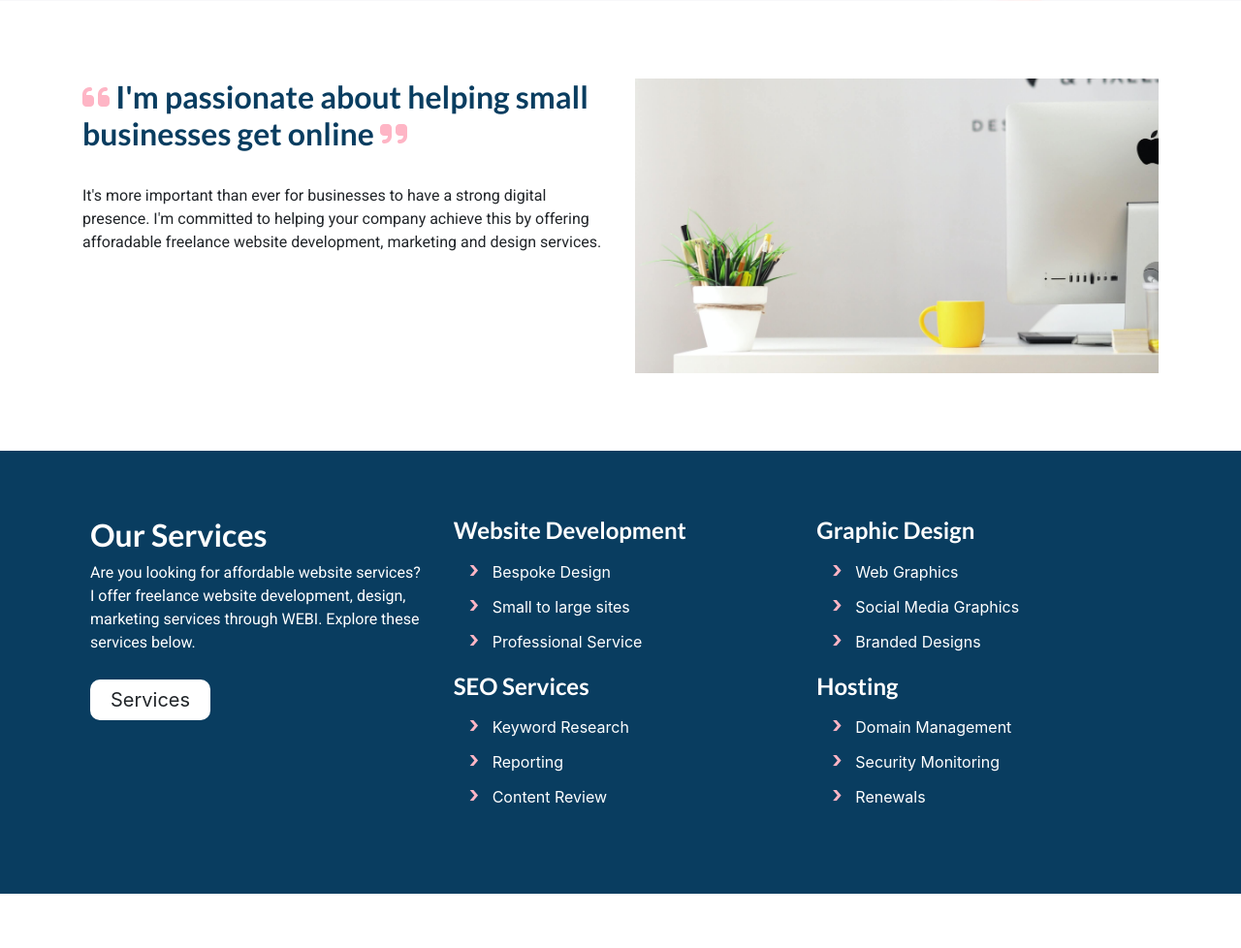
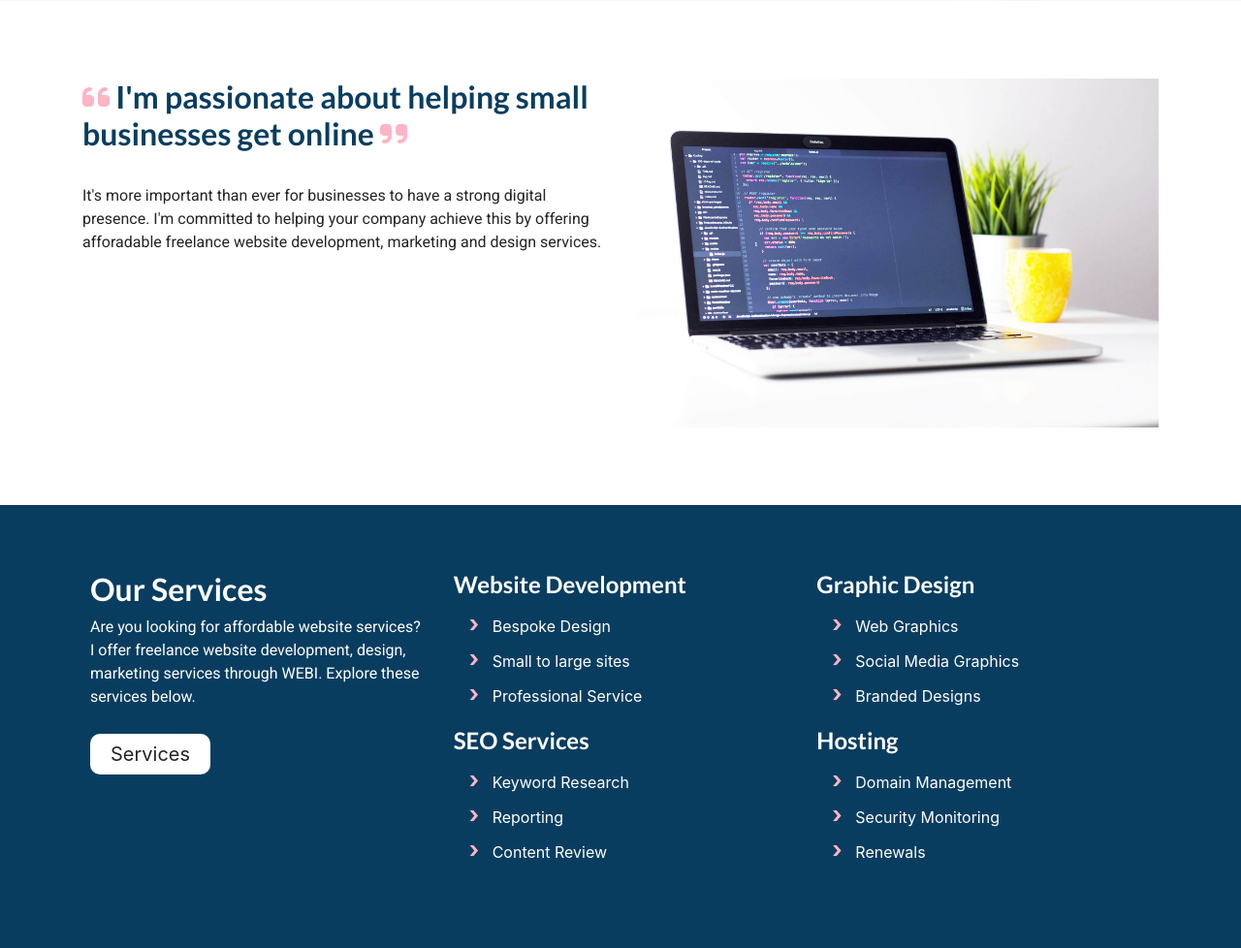
Before and after one commit to JessicaJuliet/webi, a Django app: template home/templates/home/index.html in a window 1280 px wide. Shown: the part 659-1637 px from the top of the page at 97% size. Run offline with Django 3.2, Linux system fonts and the light colour scheme; the template is opened without the code that fills it: most values are stand-ins (such as "Sample title", 1, 10 or a date in 2020); some libraries are stand-ins or nearby versions.

Commit message:
Update about quote image

```diff
--- a/about/templates/includes/about_quote.html
+++ b/about/templates/includes/about_quote.html
@@ -17,8 +17,8 @@
             {% endif %}
         </div>
         <div class="col-xs-12 col-md-6 box-container">
-            <!-- Resource: Image from Unsplash -->
-            <img src="../media/desk-setup.jpg" width="100%" class="about-image">
+            <!-- Resource: Image from Unsplash https://unsplash.com/photos/95YRwf6CNw8 -->
+            <img src="{{ MEDIA_URL }}about-quote.jpg" width="100%" class="about-image">
         </div>
     </div>
 </section>
```
Also changed, not shown: media/about-quote.jpg (added).
